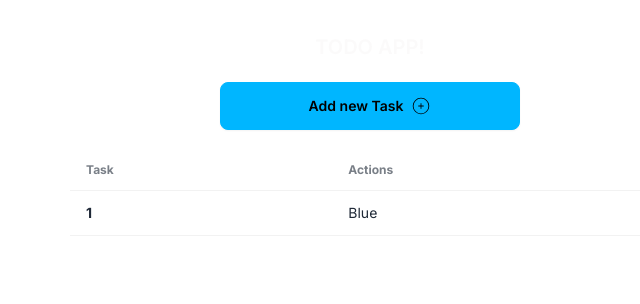
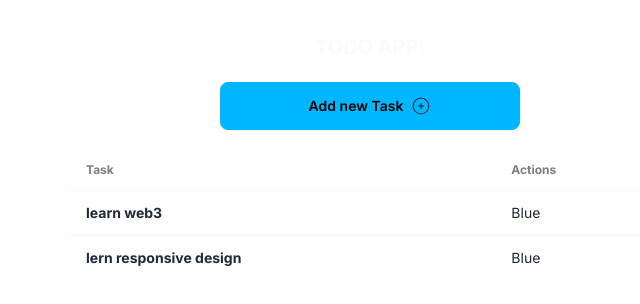
Before and after one commit to Tausif4171/nextjs-todo-app, a Next.js app: page / in a window 1280 px wide. Shown: the top 304 px of the page, without its empty margins (270-910 px from the left). Built offline with nearby package versions, Linux system fonts and the light colour scheme; data requests are answered from the project's data file.

Commit message:
dummy todos json created and endpoint written for get that todos in frontend 🤘

```diff
--- /dev/null
+++ b/api.ts
@@ -0,0 +1,11 @@
+
+
+// import ITodo from ''
+const apiUrl = "http://localhost:3001"
+const getTodo = async () => {
+    const res = await fetch(`${apiUrl}/tasks`)
+    const data = await res.json();
+    return data;
+}
+
+export default getTodo;
--- a/app/components/TodoList.tsx
+++ b/app/components/TodoList.tsx
@@ -1,6 +1,10 @@
+import getTodo from '@/api'
+import { ITodo } from '@/types/tasks';
 import React from 'react'
 
-function TodoList() {
+async function TodoList() {
+    const data = await getTodo();
+    console.log(data)
     return (
         <div className=" w-[600px]">
             <table className="table">
@@ -11,10 +15,16 @@ function TodoList() {
                     </tr>
                 </thead>
                 <tbody>
-                    <tr>
-                        <th>1</th>
-                        <td>Blue</td>
-                    </tr>
+                    {data.map((item: ITodo) => {
+                        return (
+                            <>
+                                <tr key={item.id}>
+                                    <th>{item.name}</th>
+                                    <td>Blue</td>
+                                </tr>
+                            </>
+                        )
+                    })}
                 </tbody>
             </table>
         </div>
--- /dev/null
+++ b/types/tasks.ts
@@ -0,0 +1,4 @@
+export type ITodo = {
+    id: number;
+    name: string
+}
```
